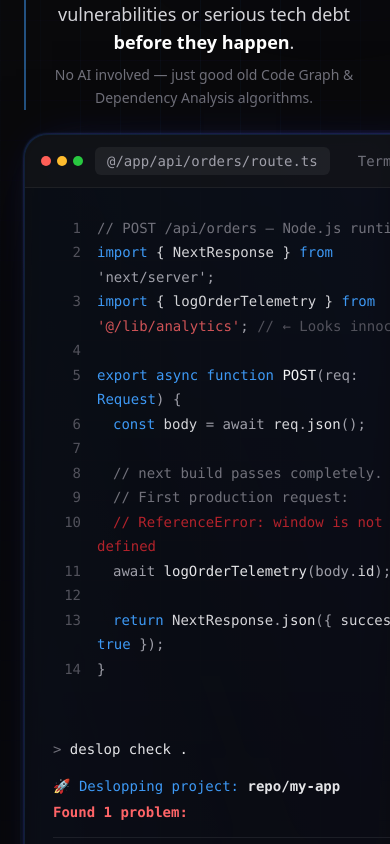
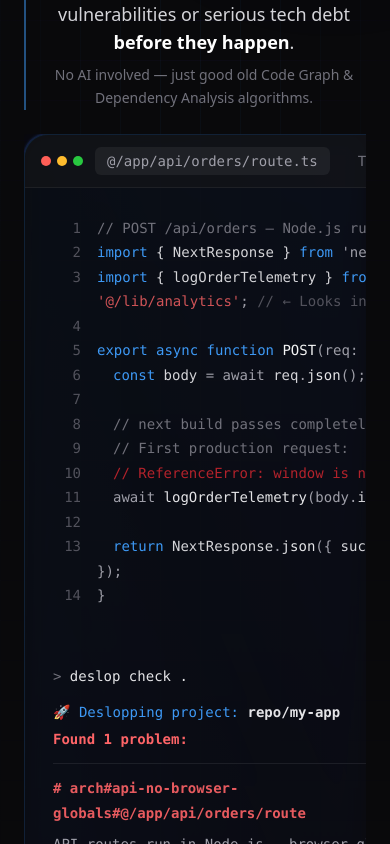
Before and after one commit to Ivy-Apps/deslop-web, a Next.js app: page / in a window 390 px wide. Shown: the part 900-1744 px from the top of the page. Built offline with nearby package versions, Linux system fonts and the light colour scheme.

Commit message:
Fix mobile responsiveness

```diff
--- a/src/components/HeroDemo.tsx
+++ b/src/components/HeroDemo.tsx
@@ -5,7 +5,8 @@ import { textPresets } from '@/components/design-system/typography';
 
 export function HeroDemo(): ReactNode {
   return (
-    <div className="hero-demo-in relative max-w-5xl mx-auto">
+    <div className="w-full overflow-x-auto">
+    <div className="hero-demo-in relative max-w-5xl mx-auto min-w-[480px]">
       <div
         className="pointer-events-none absolute -inset-[1px] rounded-3xl bg-gradient-to-b from-[#3E99F5]/22 via-[#5C3DF5]/08 to-[#4A2DD4]/16 opacity-80 blur-[1px]"
         aria-hidden
@@ -39,6 +40,7 @@ export function HeroDemo(): ReactNode {
         </div>
       </div>
       <div className="pointer-events-none absolute inset-x-0 bottom-0 h-24 bg-gradient-to-t from-zinc-950 via-zinc-950/40 to-transparent z-[1]" />
+    </div>
     </div>
   );
 }
```
